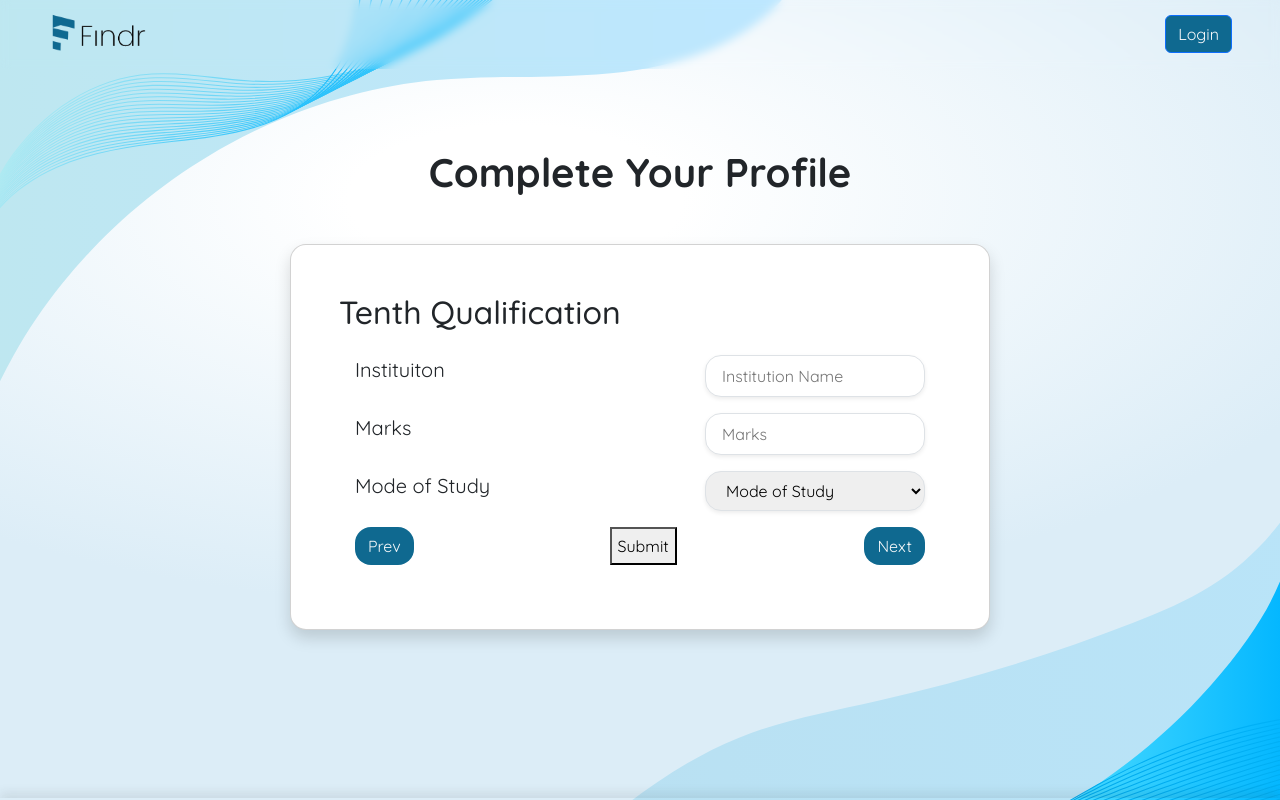
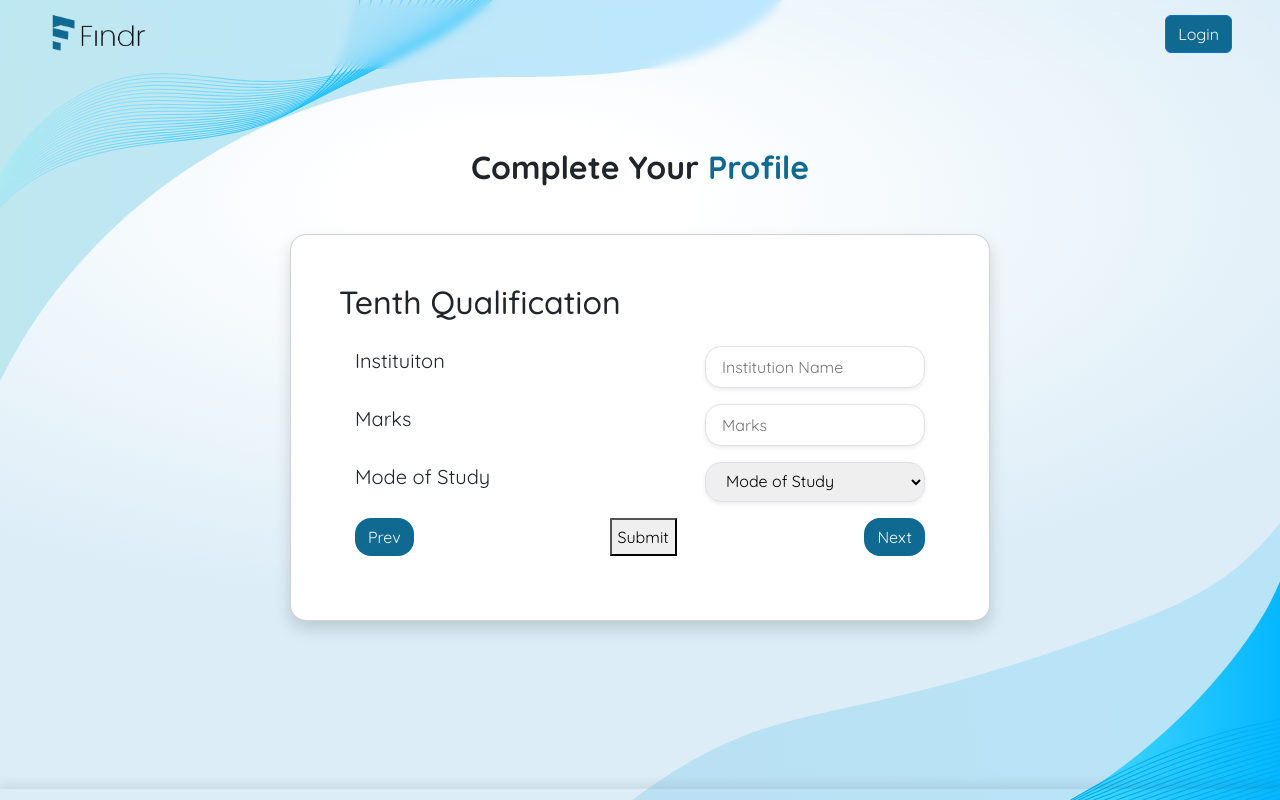
Before and after one commit to G0KS/findr_client, a React (Vite) app: page /profile in a window 1280 px wide. Shown: the top 800 px of the page. Built offline with nearby package versions, Linux system fonts and the light colour scheme; no server answers.

Commit message:
profile page edit

```diff
--- a/src/pages/Profile/Profile.jsx
+++ b/src/pages/Profile/Profile.jsx
@@ -706,7 +706,7 @@ function Profile() {
         className="d-none d-lg-block"
       />
       <div style={{ paddingBlock: '100px' }} className="container ms-auto">
-        <h1 className="text-center mt-5 fw-bold">Complete Your Profile</h1>
+        <h2 className="text-center mt-5 fw-bold">Complete Your <span style={{color:'#0f6990'}}>Profile</span></h2>
         <div className="cardContainer">
           <Cards index={currentIndex} data={cards[currentIndex]} />
         </div>
```
